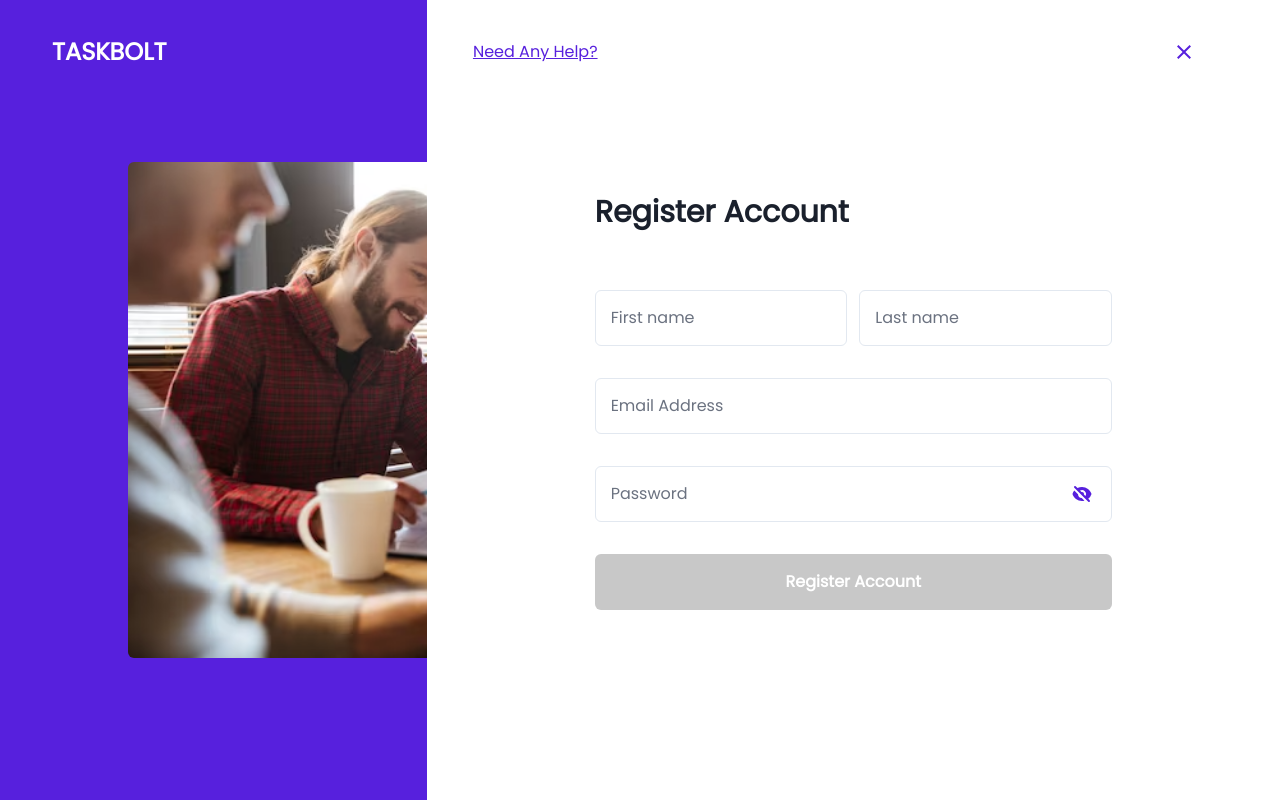
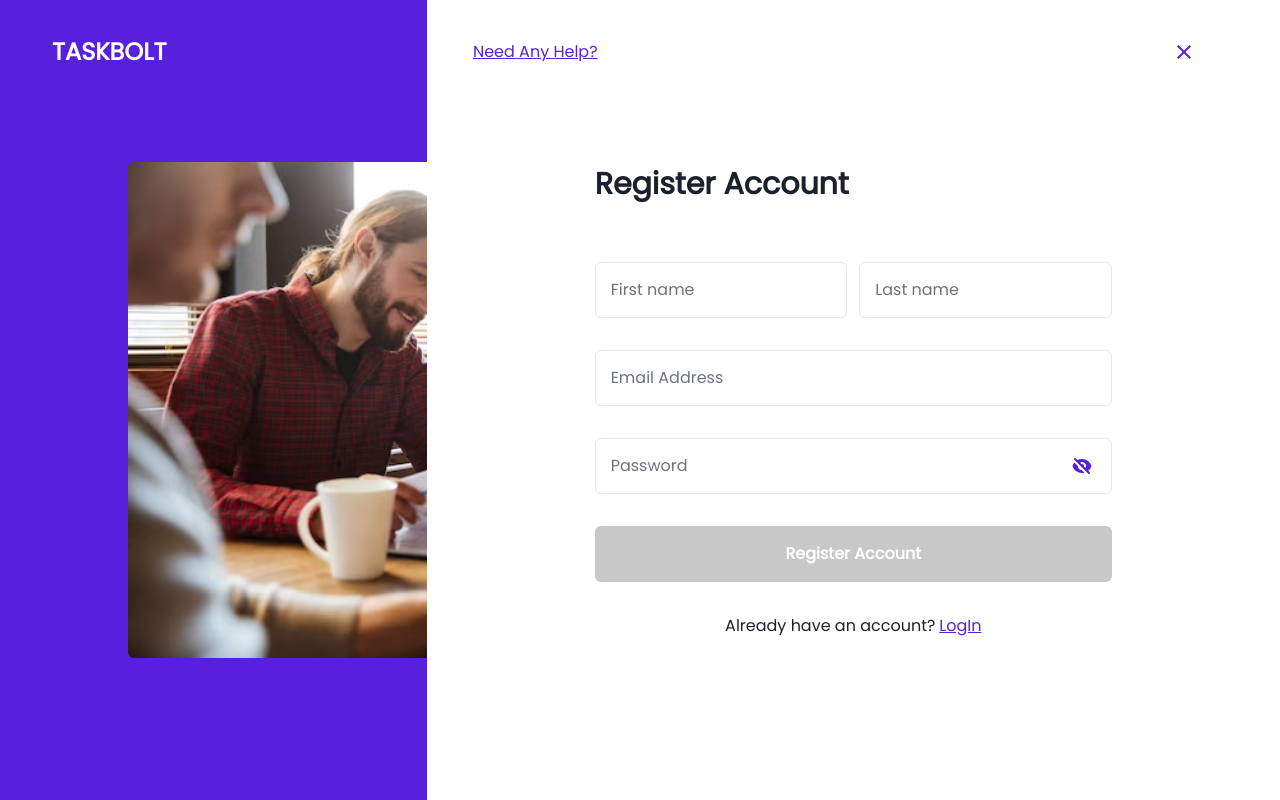
Before and after one commit to damaestro165/Taskbolt, a React (Vite) app: page / in a window 1280 px wide. Built offline with nearby package versions, Linux system fonts and the light colour scheme.

Commit message:
feat: signup auth

```diff
--- a/src/OtpPage.jsx
+++ b/src/OtpPage.jsx
@@ -1,4 +1,4 @@
-import React from 'react';
+import React, { useEffect } from 'react';
 import FormHeader from './component/FormHeader';
 
 import {
@@ -14,6 +14,7 @@ import {
   HStack,
 } from '@chakra-ui/react';
 import AuthImage from './assets/otpimage.png';
+
 const OtpPage = () => {
   return (
     <div className='flex flex-col md:flex-row h-screen relative w-full'>
--- a/src/SignupPage.jsx
+++ b/src/SignupPage.jsx
@@ -1,6 +1,7 @@
 import React, { useRef } from 'react';
 import FormHeader from './component/FormHeader';
 import axios from 'axios';
+import { useNavigate } from 'react-router-dom';
 import {
   Center,
   FormControl,
@@ -13,6 +14,7 @@ import {
   Text,
   Link,
   createStandaloneToast,
+  Box,
 } from '@chakra-ui/react';
 import SignupImage from './assets/signup.png';
 import { PasswordField } from './component/PasswordField';
@@ -23,6 +25,7 @@ const Signup = () => {
   const emailRef = useRef('');
   const firstNameRef = useRef('');
   const lastNameRef = useRef('');
+  const navigate = useNavigate();
 
   const handleSignup = (e) => {
     e.preventDefault();
@@ -30,26 +33,52 @@ const Signup = () => {
     const password = passWordref.current.value;
     const firstName = firstNameRef.current.value;
     const lastName = lastNameRef.current.value;
-    console.log(lastName);
 
     axios
       .post(
-        'https://74fe-105-112-190-157.ngrok.io/api/v1/users/register',
+        'https://60d0-105-112-124-76.eu.ngrok.io/api/v1/users/register',
         {
-          firstName: firstName,
-          lastName: lastName,
+          firstname: firstName,
+          lastname: lastName,
           email: email,
           password: password,
         },
         {
-          headers: {},
+          headers: {
+            'Content-Type': 'application/json; charset=utf-8',
+          },
         }
       )
       .then(function (response) {
-        console.log(response);
+        localStorage.setItem('User', JSON.stringify(response.data.id));
+        navigate('/otp');
       })
       .catch(function (error) {
         console.log(error);
+        if (error.response.data.detail[0].msg === 'email already exists!') {
+          toast({
+            title: 'Email Already Exists',
+            description: 'Login instead',
+            status: 'error',
+            duration: 9000,
+            isClosable: true,
+            position: 'bottom',
+          });
+        }
+        if (
+          error.response.data.detail[0].msg ===
+          'Password not secure! Must contain minimum of 6 characters, an uppercase, a lowercase, a number, and a symbol'
+        ) {
+          toast({
+            title: 'Weak Password',
+            description:
+              'Password not secure! Must contain minimum of 6 characters, an uppercase, a lowercase, a number, and a symbol',
+            status: 'error',
+            duration: 9000,
+            isClosable: true,
+            position: 'bottom',
+          });
+        }
       });
   };
 
@@ -106,6 +135,7 @@ const Signup = () => {
                     height='56px'
                     type='text'
                     ref={lastNameRef}
+                    required
                   />
                   <FormLabel className='text-gray-500'>Last name</FormLabel>
                 </FormControl>
@@ -138,6 +168,13 @@ const Signup = () => {
                 Register Account
               </Button>
             </VStack>
+            <Box className='flex gap-1'>
+              <Text>Already have an account? </Text>
+
+              <Link color='#5720DD'>
+                <Text as='u'> LogIn</Text>
+              </Link>
+            </Box>
           </VStack>
         </Center>
       </div>
```
